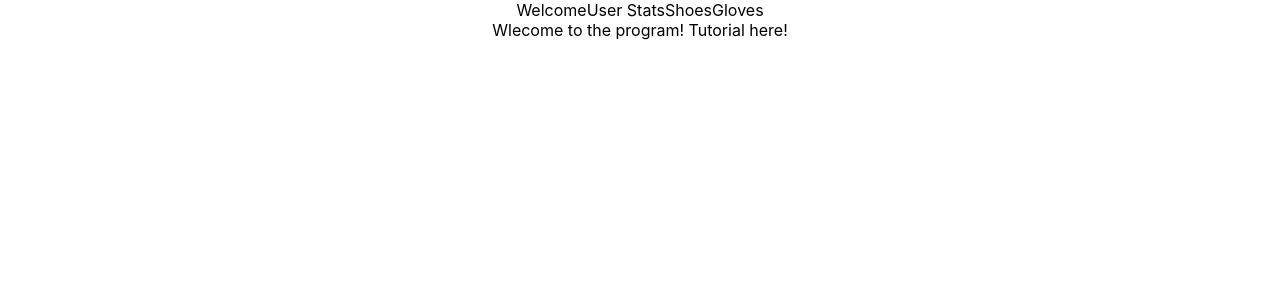
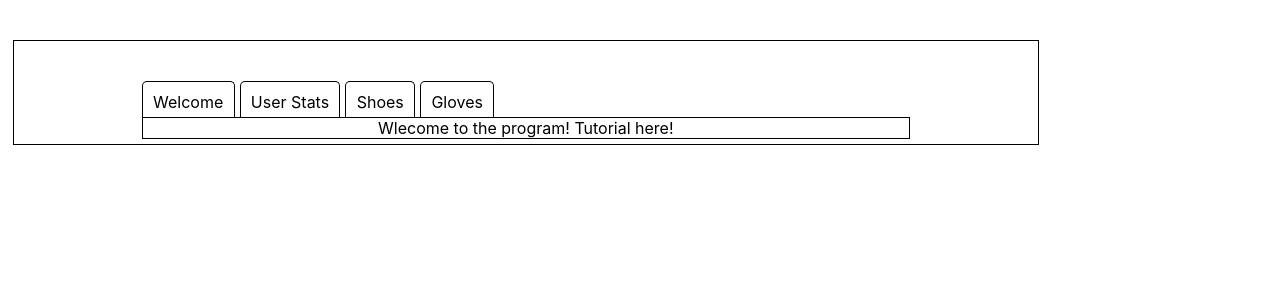
Before and after one commit to kulanah/upgradeCalculator, a React (Create React App) app: page / in a window 1280 px wide. Shown: the top 300 px of the page. Built offline with nearby package versions, Linux system fonts and the light colour scheme.

Commit message:
added tabs css and import

```diff
--- a/src/components/Tabs.js
+++ b/src/components/Tabs.js
@@ -4,6 +4,8 @@ import Tab from 'components/Tab';
 import WelcomeContent from 'components/tabbedContent/WelcomeContent'
 import UserContent from 'components/tabbedContent/UserContent'
 import FillerContent from 'components/tabbedContent/FillerContent'
+
+import 'css/Tabs.css';
 
 class Tabs extends Component {
   constructor(props) {
@@ -32,9 +34,11 @@ class Tabs extends Component {
   render() {
     return (
       <div className='TabsWindow'>
-        {this.state.tabs.map(tab => {
-          return tab;
-        })}
+        <div className='Tabs'>
+          {this.state.tabs.map(tab => {
+            return tab;
+          })}
+        </div>
 
         <div className="TabbedContent">
           {this.state.tabsContent[this.state.selectedTab]}
--- /dev/null
+++ b/src/css/Tabs.css
@@ -0,0 +1,32 @@
+.TabsWindow{
+  display:flex;
+  flex-direction: column;
+  width: 80vw;
+  border: 1px solid black;
+  margin: 5vh 1vw 5vh 1vw;
+}
+
+.Tabs{
+  display: flex;
+  width: 100%;
+  margin-top: 5vh;
+  margin-left: 10vw;
+}
+
+.Tab{
+  margin-right: 0.5%;
+  border-top: 1px solid black;
+  border-left: 1px solid black;
+  border-right: 1px solid black;
+  padding: 1%;
+  border-radius: 5px;
+}
+
+.TabbedContent{
+  border: 1px solid black;
+  margin-left: 10vw;
+  margin-right: 10vw;
+  position: relative;
+  top: -5px;
+  background: white;
+}
```
